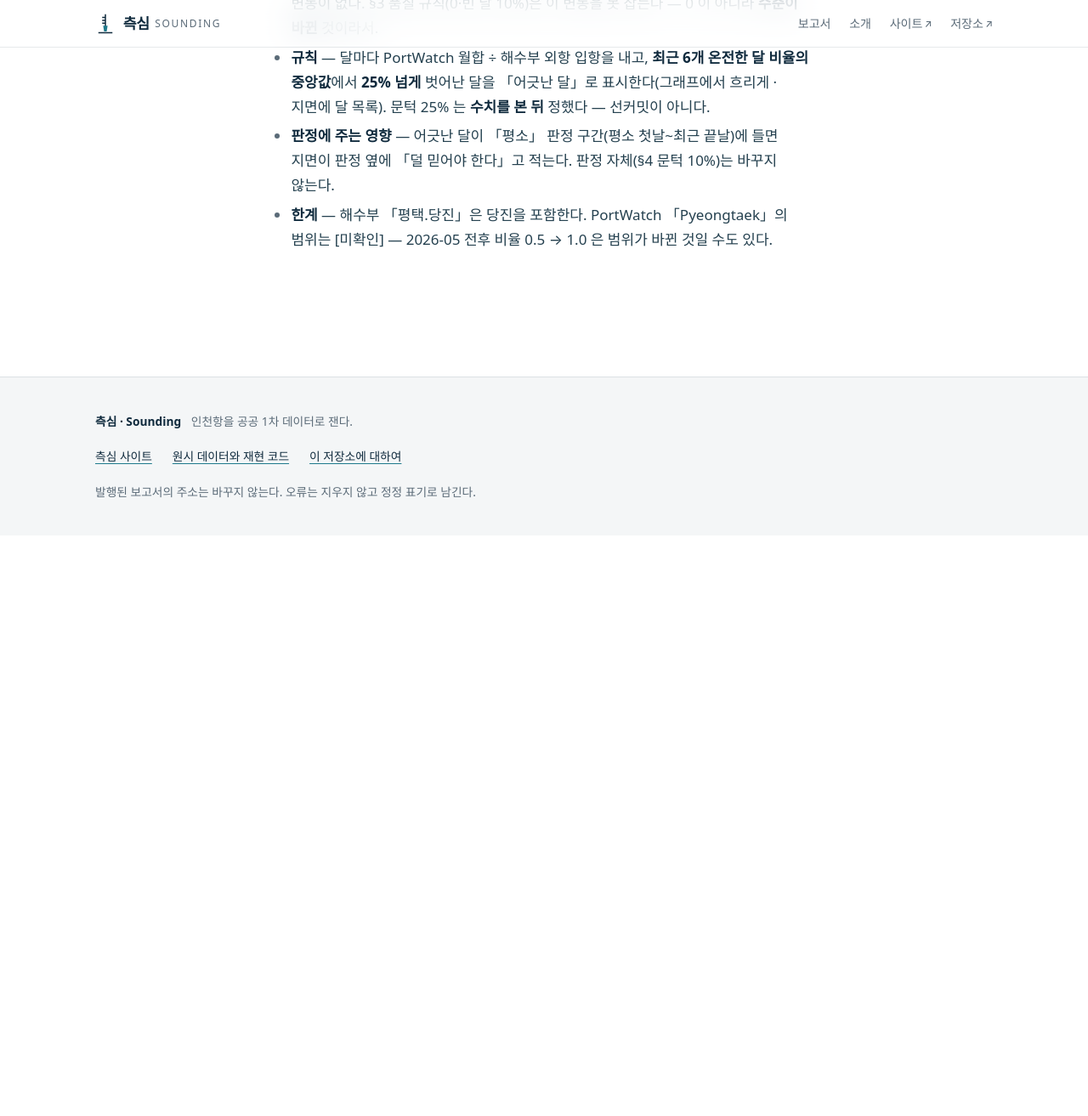
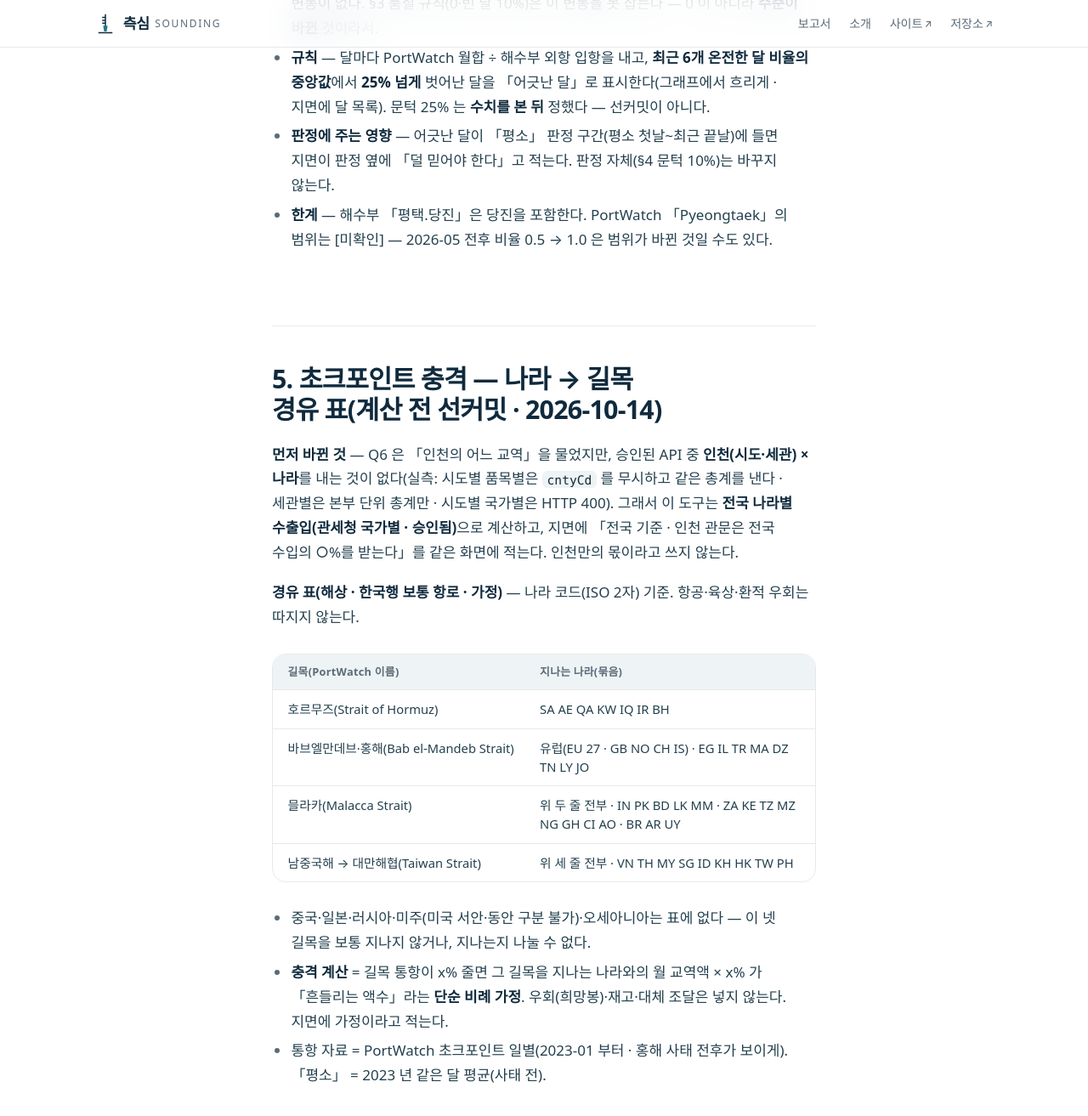
Before and after one commit to jisangj03-dev/incheon-port-analysis, a Jekyll site: the page built from docs/측심_실무도구_판정기준_선커밋_20261014.md, in a window 1280 px wide and 1400 px high, scrolled down 4484 px. Shown: the top 1313 px of the window at 85% size. Built offline with Jekyll 4.4.1, drawn with Linux system fonts in a browser that asks for light colours; some web fonts are replaced; our own code applies the rules of GitHub Pages for plain Markdown files; before the commit the page ends 5114 px from its top, so only the background shows below that.

Commit message:
선커밋: 초크포인트 충격 — 나라 → 길목 경유 표 · 단순 비례 가정 · 인천×나라 API 부재로 전국 기준(계산 전)
Co-Authored-By: Claude Opus 5.5 <noreply@anthropic.com>
Claude-Session: https://claude.ai/code/session_01L59oEoiMW7KHoJRFFkcN4Q

```diff
--- a/docs/측심_실무도구_판정기준_선커밋_20261014.md
+++ b/docs/측심_실무도구_판정기준_선커밋_20261014.md
@@ -58,3 +58,20 @@
 - **규칙** — 달마다 PortWatch 월합 ÷ 해수부 외항 입항을 내고, **최근 6개 온전한 달 비율의 중앙값**에서 **25% 넘게** 벗어난 달을 「어긋난 달」로 표시한다(그래프에서 흐리게 · 지면에 달 목록). 문턱 25% 는 **수치를 본 뒤** 정했다 — 선커밋이 아니다.
 - **판정에 주는 영향** — 어긋난 달이 「평소」 판정 구간(평소 첫날~최근 끝날)에 들면 지면이 판정 옆에 「덜 믿어야 한다」고 적는다. 판정 자체(§4 문턱 10%)는 바꾸지 않는다.
 - **한계** — 해수부 「평택.당진」은 당진을 포함한다. PortWatch 「Pyeongtaek」의 범위는 [미확인] — 2026-05 전후 비율 0.5 → 1.0 은 범위가 바뀐 것일 수도 있다.
+
+## 5. 초크포인트 충격 — 나라 → 길목 경유 표(계산 **전** 선커밋 · 2026-10-14)
+
+**먼저 바뀐 것** — Q6 은 「인천의 어느 교역」을 물었지만, 승인된 API 중 **인천(시도·세관) × 나라**를 내는 것이 없다(실측: 시도별 품목별은 `cntyCd` 를 무시하고 같은 총계를 낸다 · 세관별은 본부 단위 총계만 · 시도별 국가별은 HTTP 400). 그래서 이 도구는 **전국 나라별 수출입(관세청 국가별 · 승인됨)**으로 계산하고, 지면에 「전국 기준 · 인천 관문은 전국 수입의 ○%를 받는다」를 같은 화면에 적는다. 인천만의 몫이라고 쓰지 않는다.
+
+**경유 표(해상 · 한국행 보통 항로 · 가정)** — 나라 코드(ISO 2자) 기준. 항공·육상·환적 우회는 따지지 않는다.
+
+| 길목(PortWatch 이름) | 지나는 나라(묶음) |
+|---|---|
+| 호르무즈(Strait of Hormuz) | SA AE QA KW IQ IR BH |
+| 바브엘만데브·홍해(Bab el-Mandeb Strait) | 유럽(EU 27 · GB NO CH IS) · EG IL TR MA DZ TN LY JO |
+| 믈라카(Malacca Strait) | 위 두 줄 전부 · IN PK BD LK MM · ZA KE TZ MZ NG GH CI AO · BR AR UY |
+| 남중국해 → 대만해협(Taiwan Strait) | 위 세 줄 전부 · VN TH MY SG ID KH HK TW PH |
+
+- 중국·일본·러시아·미주(미국 서안·동안 구분 불가)·오세아니아는 표에 없다 — 이 넷 길목을 보통 지나지 않거나, 지나는지 나눌 수 없다.
+- **충격 계산** = 길목 통항이 x% 줄면 그 길목을 지나는 나라와의 월 교역액 × x% 가 「흔들리는 액수」라는 **단순 비례 가정**. 우회(희망봉)·재고·대체 조달은 넣지 않는다. 지면에 가정이라고 적는다.
+- 통항 자료 = PortWatch 초크포인트 일별(2023-01 부터 · 홍해 사태 전후가 보이게). 「평소」 = 2023 년 같은 달 평균(사태 전).
```
